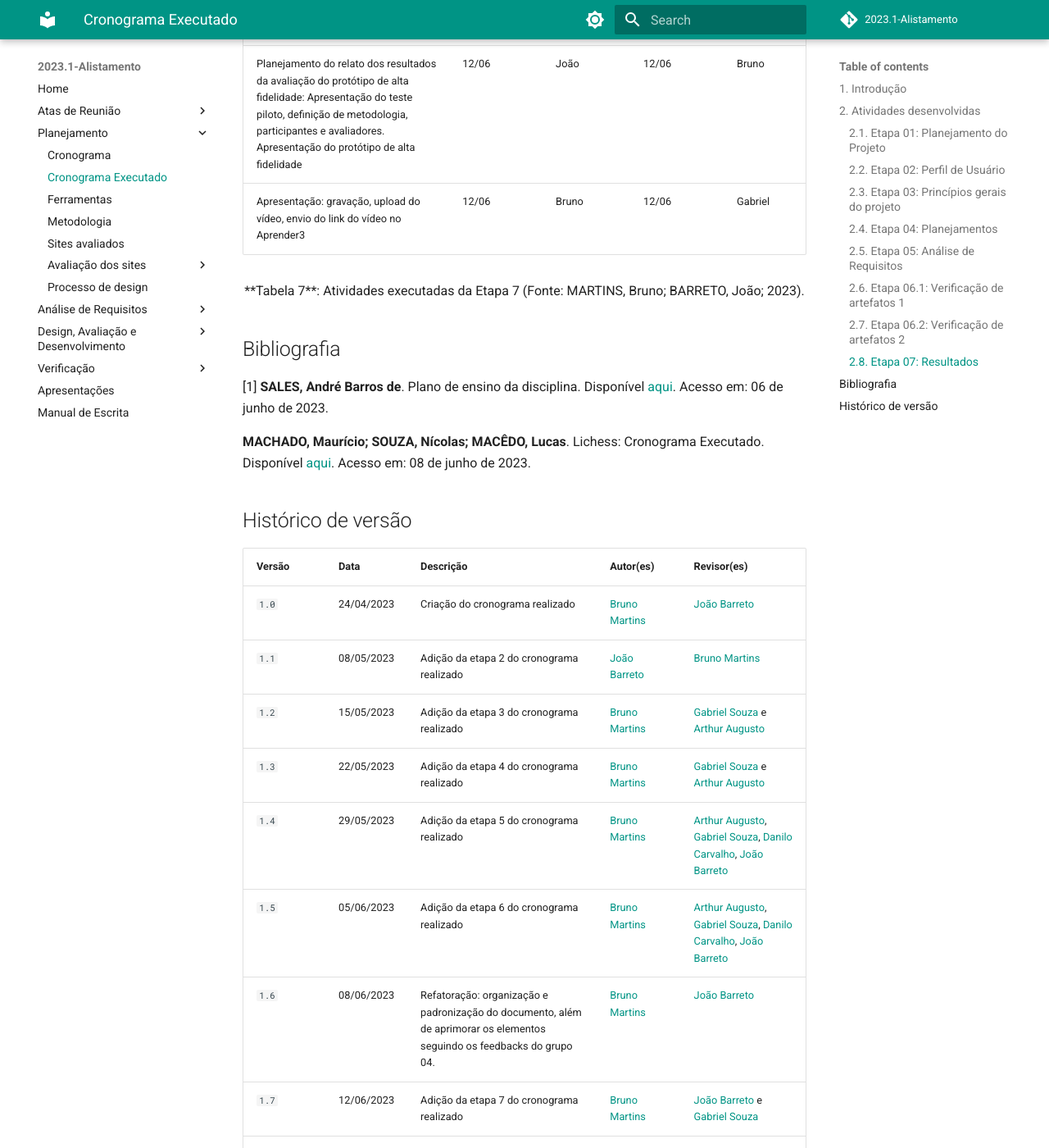
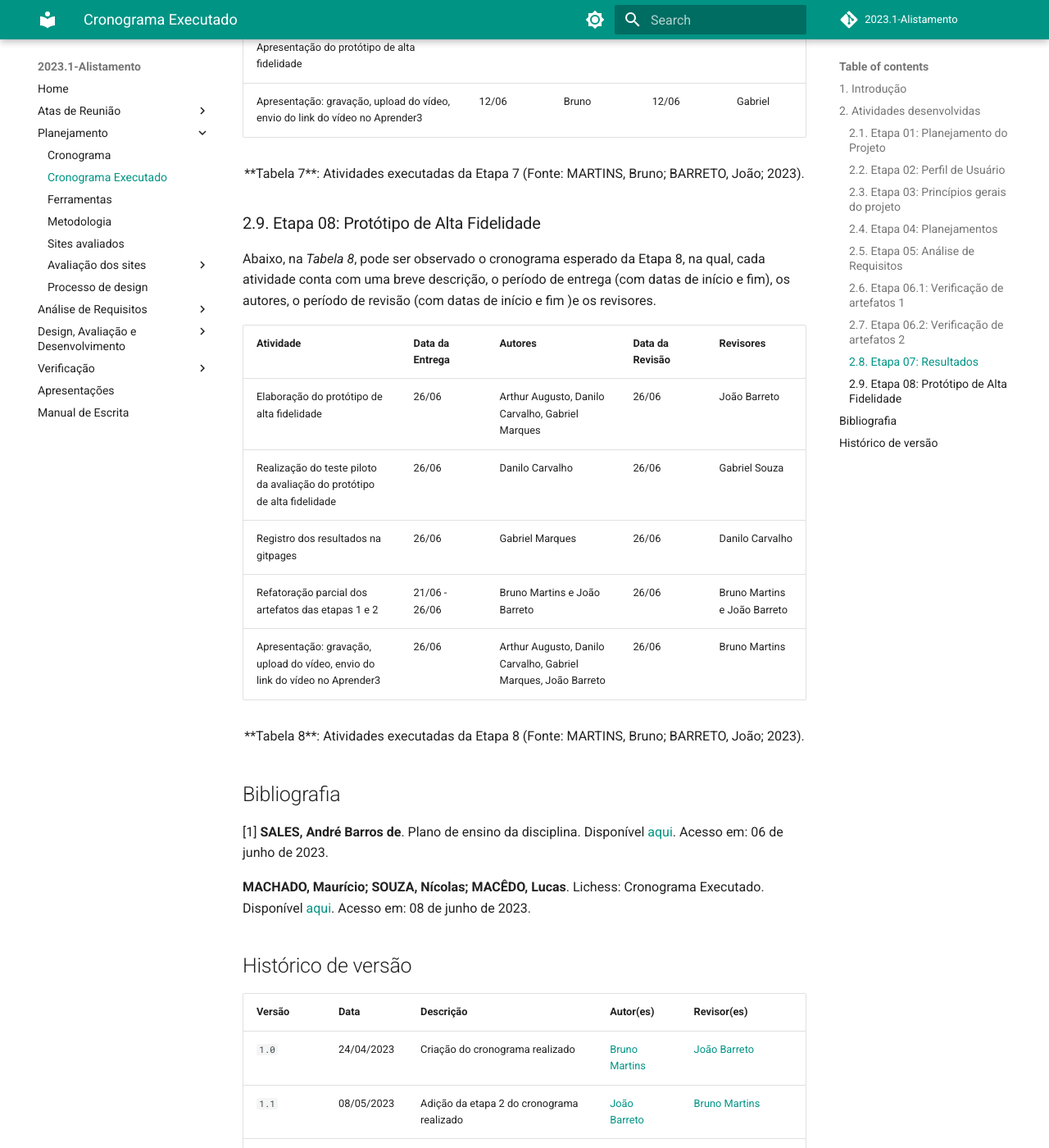
Before and after one commit to Interacao-Humano-Computador/2023.1-Alistamento, an MkDocs documentation site: the page built from docs/planejamento/cronograma_executado.md, in a window 1280 px wide and 1400 px high, scrolled down 7087 px. Shown: the whole window at 82% size. Built offline with MkDocs 1.6.1 and Material for MkDocs 9.7.7, drawn with Linux system fonts in a browser that asks for light colours; comment, search, counter and statistics services are not loaded; some of the changed text lies outside the part shown.

Commit message:
Adicionando apresentação da etapa 8

```diff
--- a/docs/planejamento/cronograma_executado.md
+++ b/docs/planejamento/cronograma_executado.md
@@ -116,7 +116,7 @@ Abaixo, na *Tabela 6.1*, pode ser observado o cronograma realizado da Etapa 6, n
 ### 2.7. Etapa 06.2: Verificação de artefatos 2
 Abaixo, na *Tabela 6.2*, pode ser observado o cronograma esperado da Etapa 06.2, na qual, cada atividade conta com uma breve descrição, o período de entrega (com datas de início e fim), os autores, o período de revisão (com datas de início e fim) e os revisores.
 
-| Atividade | Período de Entrega *(Início - Fim)* | Autores | Período de Revisão *(Início - Fim)* | Revisores |
+| Atividade | Data da Entrega | Autores | Data da Revisão | Revisores |
 |---|---|---|---|---|
 | Planejamento e execução da avaliação dos artefatos da Etapa 01: Home page, cronograma, cronograma executado, metolodia, ferramentas e processo de Design. | 19/06 | Bruno Martins | 19/06 | Arthur Augusto |
 | Planejamento e execução da avaliação dos artefatos da Etapa 02: Perfil do usuário, aspectos éticos de pesquisas envolvendo pessoas, personas e análise de tarefas. | 19/06 | Gabriel Marques | 19/06 | João Barreto |
@@ -132,9 +132,9 @@ Abaixo, na *Tabela 6.2*, pode ser observado o cronograma esperado da Etapa 06.2,
 </center>
 
 ### 2.8. Etapa 07: Resultados
-Abaixo, na *Tabela 6*, pode ser observado o cronograma realizado da Etapa 7, na qual, cada atividade conta com uma breve descrição, a data da entrega, os autores, a data da revisão, e os revisores.
+Abaixo, na *Tabela 7*, pode ser observado o cronograma realizado da Etapa 7, na qual, cada atividade conta com uma breve descrição, a data da entrega, os autores, a data da revisão, e os revisores.
 
-| Atividade | Período de Entrega *(Início - Fim)* | Autores | Período de Revisão *(Início - Fim)* | Revisores |
+| Atividade | Data da Entrega | Autores | Data da Revisão | Revisores |
 |---|---|---|---|---|
 | Relato dos resultados da prototipação de papel: descrição do objetivo, metodologias e participante, incluindo avaliadores. Explicação do protótipo de papel com imagens | 12/06 | João Barreto e Gabriel | 12/06 | Bruno |
 | Planejamento da avaliação do protótipo de alta fidelidade: descrição dos objetivos, metodologia, criação do cronograma de avaliação, recrutamento de participantes, planejamento do teste piloto e papel dos avaliadores | 12/06 | Bruno | 12/06 | Gabriel |
@@ -144,6 +144,23 @@ Abaixo, na *Tabela 6*, pode ser observado o cronograma realizado da Etapa 7, na
 <center>
 
 **Tabela 7**: Atividades executadas da Etapa 7 (Fonte: MARTINS, Bruno; BARRETO, João; 2023).
+
+</center>
+
+### 2.9. Etapa 08: Protótipo de Alta Fidelidade
+Abaixo, na *Tabela 8*, pode ser observado o cronograma esperado da Etapa 8, na qual, cada atividade conta com uma breve descrição, o período de entrega (com datas de início e fim), os autores, o período de revisão (com datas de início e fim )e os revisores.
+
+| Atividade | Data da Entrega | Autores | Data da Revisão | Revisores |
+|---|---|---|---|---|
+| Elaboração do protótipo de alta fidelidade | 26/06 | Arthur Augusto, Danilo Carvalho, Gabriel Marques | 26/06 | João Barreto |
+| Realização do teste piloto da avaliação do protótipo de alta fidelidade | 26/06 | Danilo Carvalho | 26/06 | Gabriel Souza |
+| Registro dos resultados na gitpages | 26/06 | Gabriel Marques | 26/06 | Danilo Carvalho |
+| Refatoração parcial dos artefatos das etapas 1 e 2 | 21/06 - 26/06 | Bruno Martins e João Barreto | 26/06 | Bruno Martins e João Barreto |
+| Apresentação: gravação, upload do vídeo, envio do link do vídeo no Aprender3 | 26/06 | Arthur Augusto, Danilo Carvalho, Gabriel Marques, João Barreto | 26/06 | Bruno Martins |
+
+<center>
+
+**Tabela 8**: Atividades executadas da Etapa 8 (Fonte: MARTINS, Bruno; BARRETO, João; 2023).
 
 </center>
 
@@ -164,4 +181,6 @@ Abaixo, na *Tabela 6*, pode ser observado o cronograma realizado da Etapa 7, na
 |  `1.6`   | 08/06/2023 | Refatoração: organização e padronização do documento, além de aprimorar os elementos seguindo os feedbacks do grupo 04. | [Bruno Martins](https://github.com/gitbmvb) | [João Barreto](https://github.com/JoaoBarreto03) |
 |  `1.7`   | 12/06/2023 | Adição da etapa 7 do cronograma realizado | [Bruno Martins](https://github.com/gitbmvb) | [João Barreto](https://github.com/JoaoBarreto03) e [Gabriel Souza](https://github.com/GabrielMS00) |
 |  `1.8`   | 19/06/2023 | Adição da etapa 6.1 do cronograma realizado | [Bruno Martins](https://github.com/gitbmvb) | [João Barreto](https://github.com/JoaoBarreto03) |
+|  `1.9`   | 26/06/2023 | Adição da etapa 8 do cronograma realizado | [Bruno Martins](https://github.com/gitbmvb) | [João Barreto](https://github.com/JoaoBarreto03) |
+
 <!-- Inserir a data de revisão de cada etapa no final -->
```
Also changed, not shown: docs/apresentacoes.md (+14 -0 lines).
